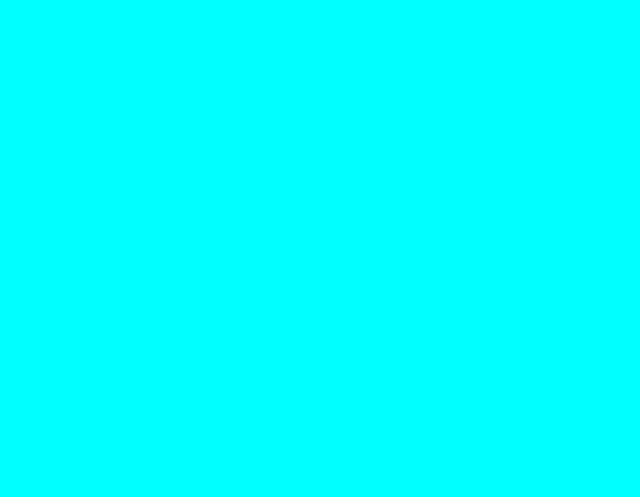
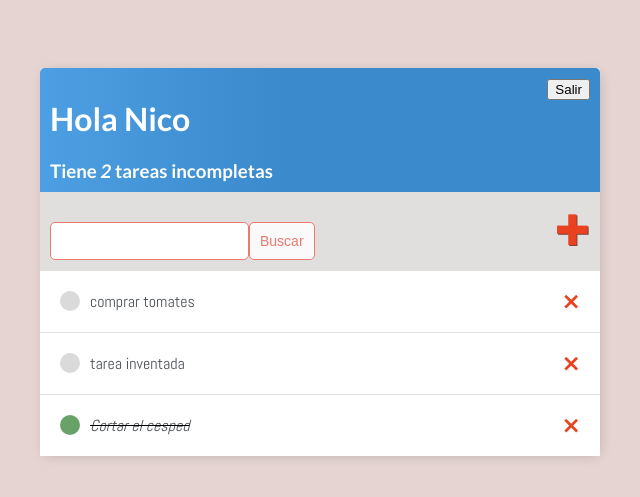
Before and after one commit to nicolassistema/Python, a Django app: page / in a window 1280 px wide. Before the commit the part shown is empty. Shown: the top 497 px of the page, without its empty margins (320-960 px from the left). Run offline with Django 5.2, Linux system fonts and the light colour scheme; a user stored in the database is signed in; data comes from the database, SQL or seed files in the repository; both versions use the stored data as it was after the commit.

Commit message:
subiendo final

```diff
--- a/Udemy/Mis_entornos/mi_web/src/proyecto/base/templates/base/principal.html
+++ b/Udemy/Mis_entornos/mi_web/src/proyecto/base/templates/base/principal.html
@@ -3,10 +3,139 @@
 <head>
     <meta charset="UTF-8">
     <title>Lista de Pendientes</title>
+    <link rel="preconnect" href="https://fonts.googleapis.com">
+    <link rel="preconnect" href="https://fonts.gstatic.com" crossorigin>
+    <link href="https://fonts.googleapis.com/css2?family=Abel&display=swap" rel="stylesheet">
+    <link rel="preconnect" href="https://fonts.googleapis.com">
+    <link rel="preconnect" href="https://fonts.gstatic.com" crossorigin>
+    <link href="https://fonts.googleapis.com/css2?family=Abel&family=Lato:ital,wght@0,100;0,300;0,400;0,700;0,900;1,100;1,300;1,400;1,700;1,900&display=swap" rel="stylesheet">
     <style>
-        body{
-            background-color: aqua;
+        body {
+            background-color: #E5D4D1;
+            font-family: 'Abel', sans-serif;
+            padding-top: 60px;
         }
+
+        .container{
+            max-width: 560px;
+            margin: auto;
+            background-color: #E1DFDE;
+            -webkit-box-shadow: 2px 2px 13px -4px rgba(0, 0, 0, 0.21);
+            box-shadow: 2px 2px 13px -4px rgba(0, 0, 0, 0.21);
+        }
+
+        h1,
+        h2,
+        h3,
+        h4,
+        h5,
+        h6 {
+            font-family: 'Lato', sans-serif;
+        }
+
+        a,
+        p {
+            color: #996E66;
+        }
+
+        .barra-superior{
+            display: flex;
+            justify-content: space-between;
+            color: #ffffff;
+            padding: 10px;
+            border-radius: 5px 5px 0 0;
+            background: linear-gradient(90deg, #4D9FE3 0%, #3A8ACC 43%, #3A8ACC 100%);
+        }
+
+        .barra-superior a {
+            color: rgb(255, 255, 255);
+            text-decoration: none;
+        }
+
+        .envoltorio-tarea {
+            display: flex;
+            align-items: center;
+            justify-content: space-between;
+            padding: 20px;
+            background-color: #ffffff;
+            border-top: 1px solid rgb(225, 225, 225);
+        }
+
+        .titulo-tarea{
+            display: flex;
+        }
+
+        .titulo-tarea a {
+            text-decoration: none;
+            color: #4B5156;
+            margin-left: 10px;
+        }
+
+        .icono-tarea-completa {
+            height: 20px;
+            width: 20px;
+            background-color: rgb(105, 162, 105);
+            border-radius: 50px;
+        }
+
+        .icono-tarea-incompleta {
+            height: 20px;
+            width: 20px;
+            background-color: rgb(218, 218, 218);
+            border-radius: 50px;
+        }
+
+        .enlace-eliminar {
+            text-decoration: none;
+            font-weight: 900;
+            color: #EA4220;
+            font-size: 22px;
+            line-height: 0;
+        }
+
+        #envoltorio-agregar-buscar {
+            display: flex;
+            justify-content: space-between;
+            align-items: center;
+            padding: 10px;
+        }
+
+        #enlace-agregar{
+            color: #EA4220;
+            text-decoration: none;
+            font-size: 42px;
+            text-shadow: 1px 1px #81413B;
+        }
+
+        input[type=text],
+        input[type=password],
+        textarea {
+            border: 1px solid #EB796F;
+            border-radius: 5px;
+            padding: 10px;
+            width: 90%;
+        }
+
+        label {
+            padding-top: 10px !important;
+            display: block;
+        }
+
+        .boton {
+            border: 1px solid #EB796F;
+            background-color: #FAFAFA;
+            color: #EB796F;
+            padding: 10px;
+            font-size: 14px;
+            border-radius: 5px;
+            cursor: pointer;
+            text-decoration: none;
+        }
+
+        .cuerpo-tarjeta {
+            padding: 20px;
+        }
+
 
     </style>
 </head>
--- a/Udemy/Mis_entornos/mi_web/src/proyecto/base/templates/base/tarea.html
+++ b/Udemy/Mis_entornos/mi_web/src/proyecto/base/templates/base/tarea.html
@@ -1 +1,5 @@
+{% extends 'base/principal.html' %}
+{% block content %}
 <h1>Tarea: {{ tarea }} </h1>
+
+{% endblock content %}
--- a/Udemy/Mis_entornos/mi_web/src/proyecto/base/templates/base/tarea_list.html
+++ b/Udemy/Mis_entornos/mi_web/src/proyecto/base/templates/base/tarea_list.html
@@ -1,12 +1,13 @@
 {% extends 'base/principal.html' %}
-
 {% block content %}
 
-{% endblock content %}
 
+    <div class="barra-superior">
+        <div>
+            <h1>Hola {{ request.user|title }}</h1>
+            <h3 style="margin:0"> Tiene <i>{{ count }}</i> tarea{{ count|pluralize }} incompleta{{ count|pluralize }} </h3>
+        </div>
         {% if request.user.is_authenticated %}
-    <p>{{ request.user }}</p>
-
         <form method="POST" action="{% url 'logout' %}">
             {% csrf_token %}
             <button type="submit">Salir</button>
@@ -15,26 +16,45 @@
         <a href="{% url 'login' %}">Ingresar</a>
     {% endif %}
 
-<hr>
+    </div>
 
-<h1>Lista de pendientes</h1>
+    <div id="envoltorio-agregar-buscar">
 
-<a href="{% url 'crear-tarea' %}">Crear Nueva Tarea</a>
+        <form method="GET" style="margin-top: 20px; display: flex">
+            <input type="text" name="area-buscar" value="{{ valor_buscado }}">
+            <input class="boton" type="submit" name="Buscar" value = "Buscar">
+        </form>
+        <a id="enlace-agregar" href="{% url 'crear-tarea' %}">&#x271A;</a>
+    </div>
 
 
-<form method="GET">
-    <input type="text" name="area-buscar" value="{{ valor_buscado }}">
-    <input type="submit" name="Buscar" value = "Buscar">
-</form>
 
+    <div class="envoltorio-items-tarea">
+        {% for tarea in tareas %}
 
-{% for tarea in tareas %}
-    <div>
-      <span>{{ tarea.titulo }}</span>
-        <a href="{% url 'editar-tarea' tarea.id %}">Editar</a>
-        <a href="{% url 'eliminar-tarea' tarea.id %}">Eliminar</a>
+            <div class="envoltorio-tarea">
+                {% if tarea.completo %}
+                <div class="titulo-tarea">
+                    <div class="icono-tarea-completa"></div>
+                        <i><s><a href="{% url 'editar-tarea' tarea.id %}">{{ tarea }}</a></s></i>
+                </div>
+                    <a class="enlace-eliminar" href="{% url 'eliminar-tarea' tarea.id %}">&#x2A2F;</a>
+                    {% else %}
+                    <div class="titulo-tarea">
+                        <div class="icono-tarea-incompleta"></div>
+                             <a href="{% url 'editar-tarea' tarea.id %}">{{ tarea }}</a>
+                    </div>
 
+              <a class="enlace-eliminar" href="{% url 'eliminar-tarea' tarea.id %}">&#x2A2F;</a>
+            {% endif %}
             </div>
+
         {% empty %}
         <h3>No hay elementos en esta lista</h3>
         {% endfor %}
+
+    </div>
+
+
+
+{% endblock content %}
```
Also changed, not shown: Udemy/Mis_entornos/mi_web/src/proyecto/base/templates/base/login.html (+22 -7 lines), Udemy/Mis_entornos/mi_web/src/proyecto/base/templates/base/registro.html (+24 -4 lines), Udemy/Mis_entornos/mi_web/src/proyecto/base/templates/base/tarea_confirm_delete.html (+17 -7 lines), Udemy/Mis_entornos/mi_web/src/proyecto/base/templates/base/tarea_form.html (+15 -5 lines), Udemy/Mis_entornos/mi_web/src/proyecto/db.sqlite3. Lines whose indentation alone changed are shown as unchanged.
